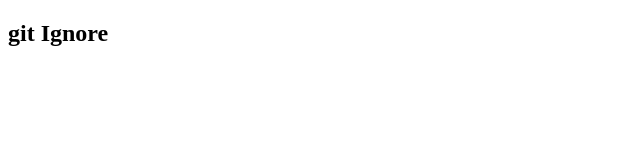
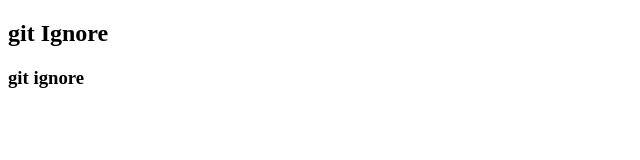
Before and after one commit to Harshali1629/git-ignore-concept, a plain HTML site: page index.html in a window 1280 px wide. Shown: the whole page, without its empty margins (0-640 px from the left). Drawn offline with Linux system fonts and the light colour scheme.

Commit message:
git ignore file done

```diff
--- a/index.html
+++ b/index.html
@@ -8,5 +8,6 @@
     </head>
     <body>
         <h2>git Ignore</h2>
+        <h3>git ignore</h3>
     </body>
 </html>
```
Also changed, not shown: 2 other files.
